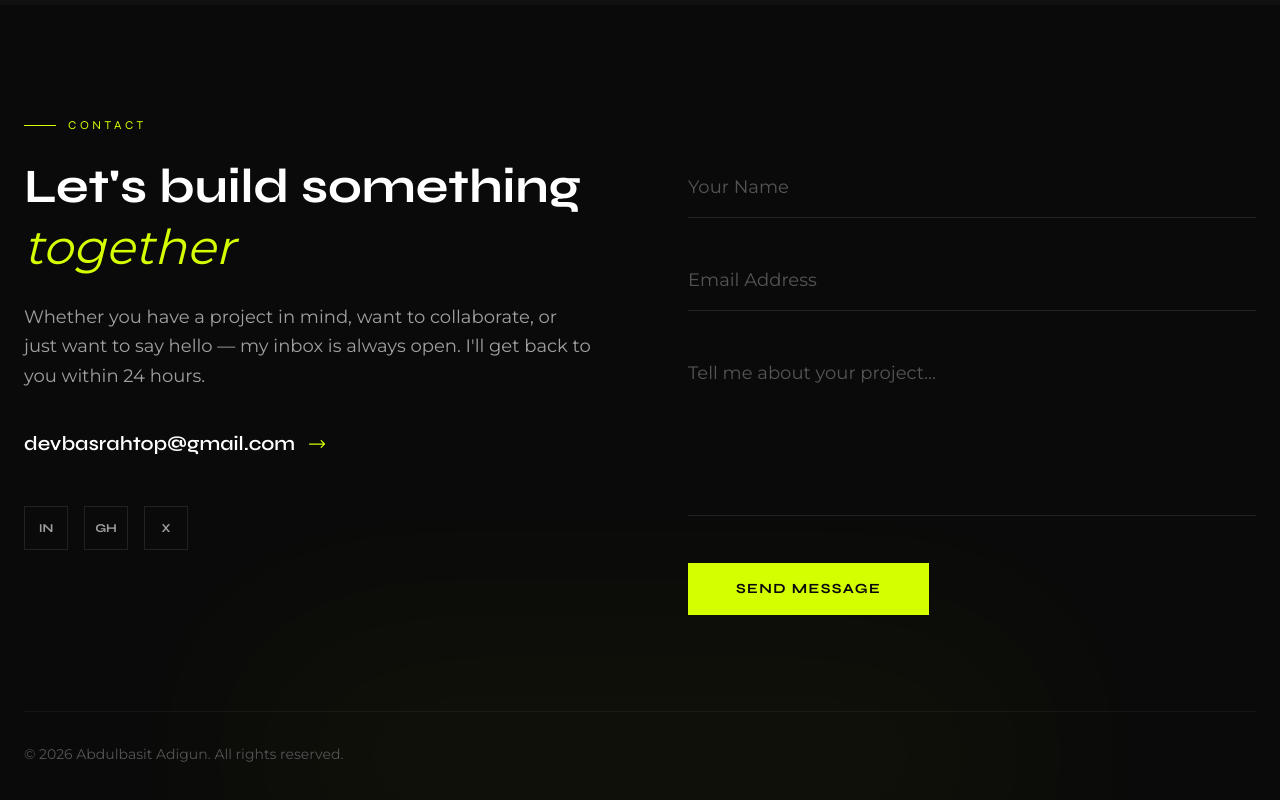
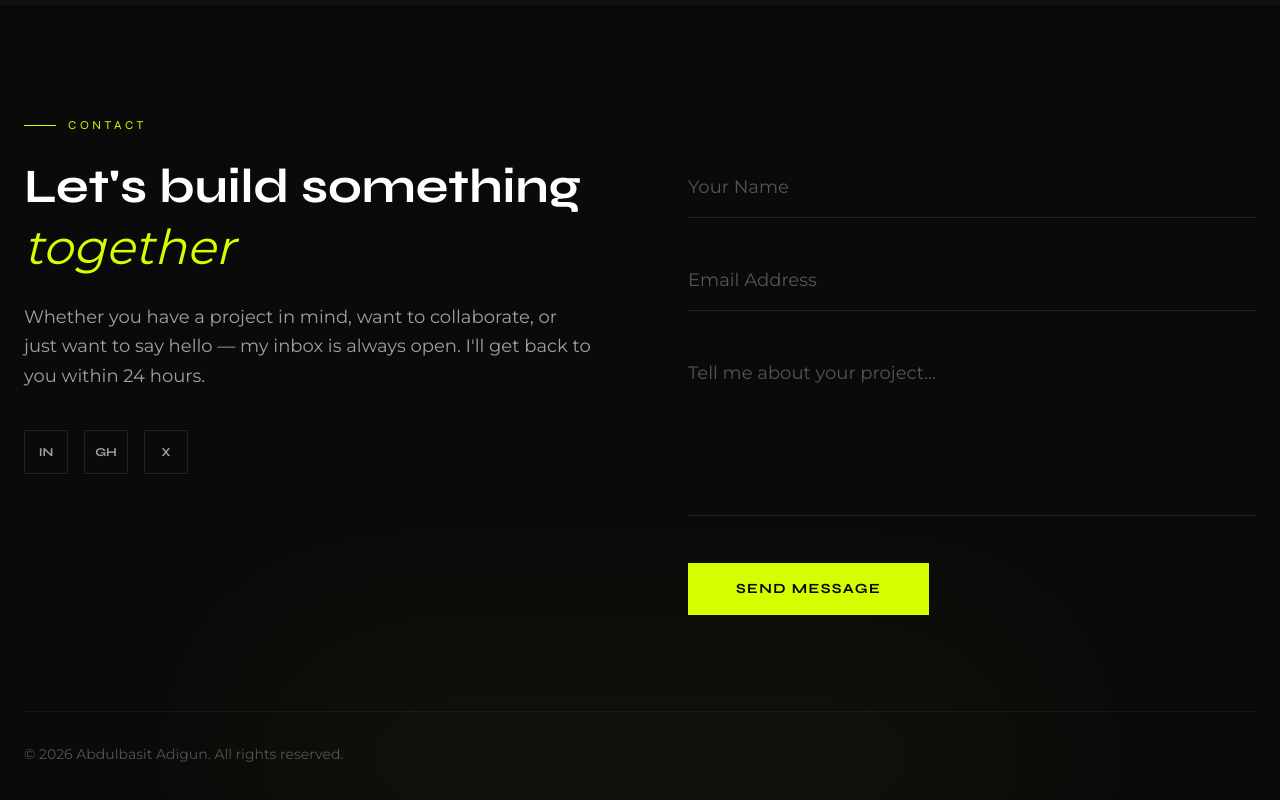
Before and after one commit to Basrahtop/basrahtop-portfolio, a Next.js app: page / in a window 1280 px wide. Shown: the part 6768-7568 px from the top of the page. Built offline with nearby package versions, Linux system fonts and the light colour scheme.

Commit message:
ui: remove plain email display from Contact section

```diff
--- a/components/Contact.tsx
+++ b/components/Contact.tsx
@@ -79,23 +79,9 @@ export default function Contact() {
               </p>
             </SectionReveal>
 
-            {/* Email */}
+            {/* Social links */}
             <SectionReveal delay={0.25}>
-              <a
-                href="mailto:devbasrahtop@gmail.com"
-                data-cursor="EMAIL"
-                className="inline-flex items-center gap-3 font-display text-xl font-semibold text-text-1 hover:text-accent transition-colors duration-200 mb-12 group"
-              >
-                devbasrahtop@gmail.com
-                <svg className="w-5 h-5 text-accent transition-transform duration-200 group-hover:translate-x-1" fill="none" stroke="currentColor" viewBox="0 0 24 24">
-                  <path strokeLinecap="round" strokeLinejoin="round" strokeWidth={1.5} d="M17 8l4 4m0 0l-4 4m4-4H3" />
-                </svg>
-              </a>
-            </SectionReveal>
-
-            {/* Social links */}
-            <SectionReveal delay={0.3}>
-              <div className="flex items-center gap-4">
+              <div className="flex items-center gap-4 mb-12">
                 {SOCIALS.map(({ label, href, icon }) => (
                   <a
                     key={label}
```
